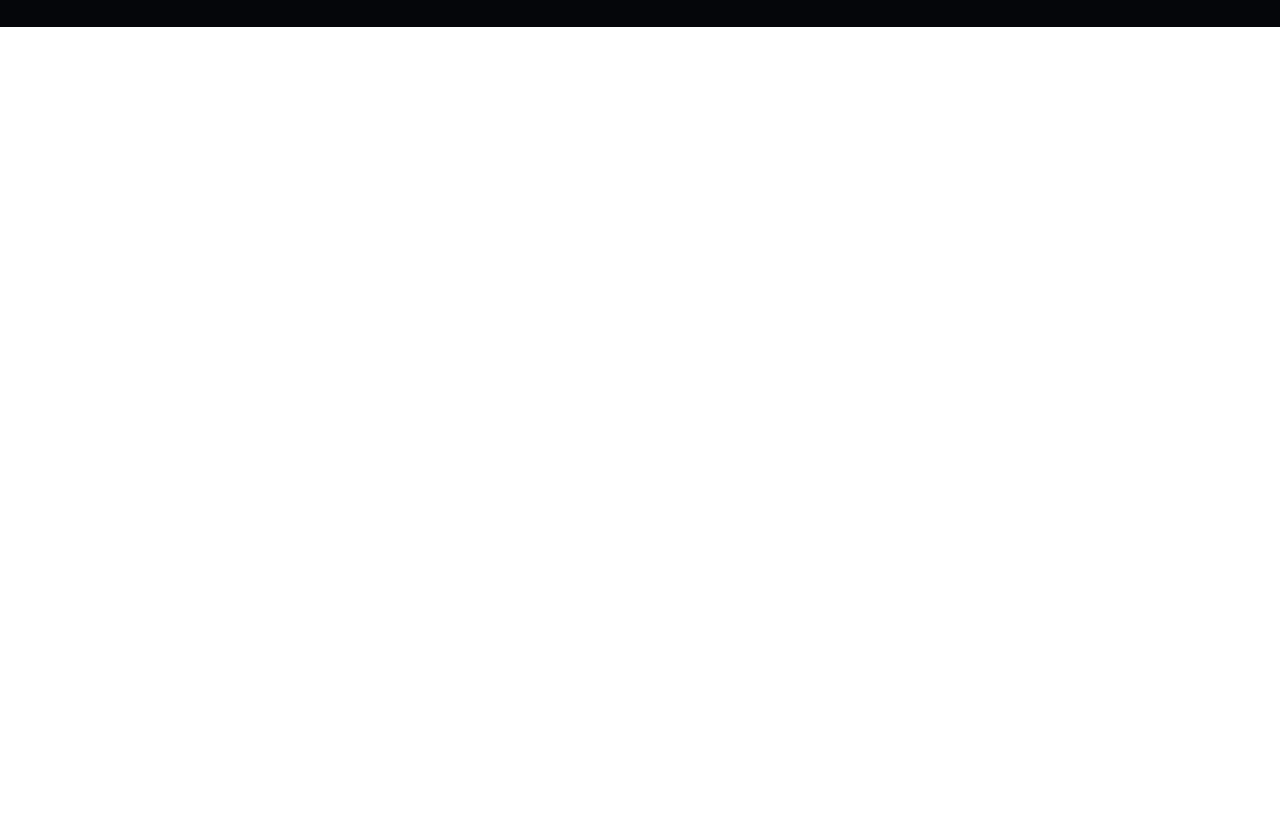
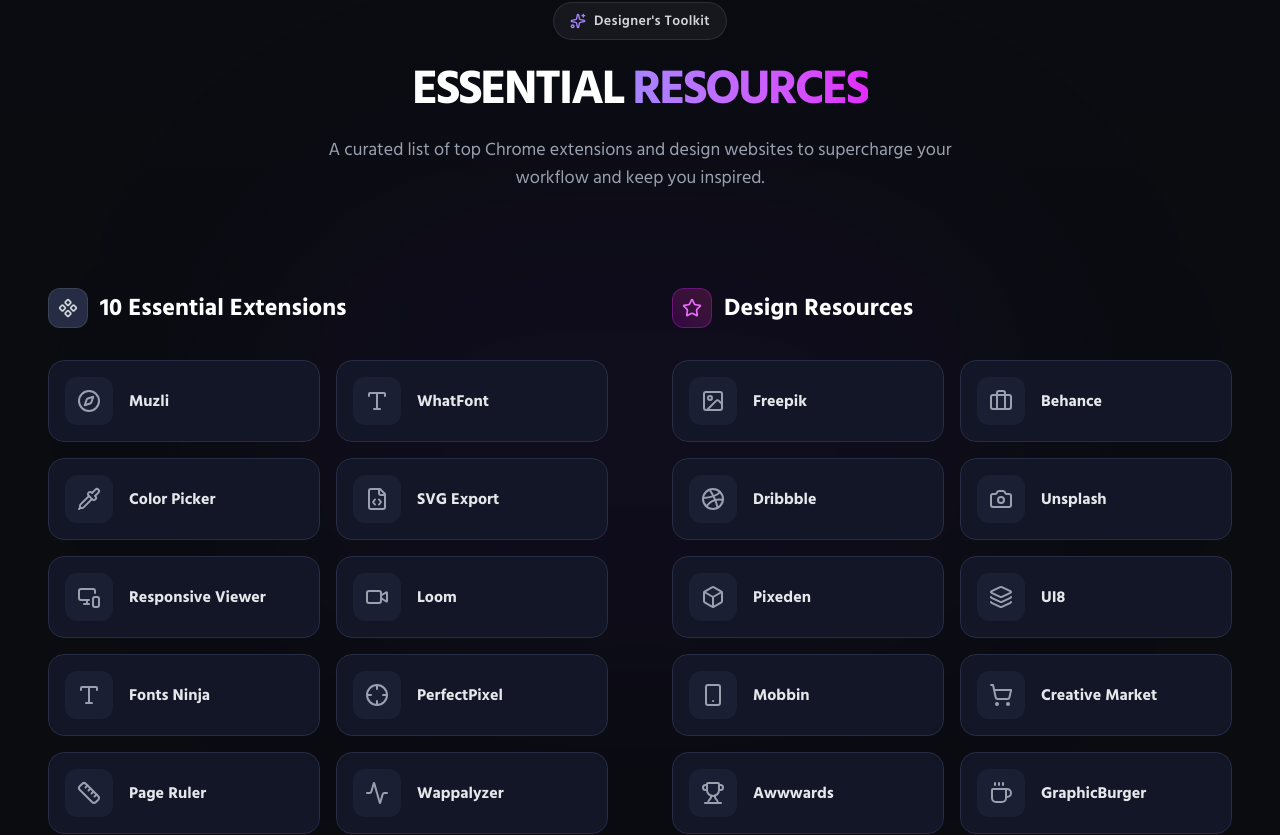
Before and after one commit to sakibulislamsbmc/Graphic-Design-course, a React (Vite) app: page / in a window 1280 px wide. Shown: the part 8290-9125 px from the top of the page. Before the commit the page ends 8317 px from the top, so only its background shows below. Built offline with nearby package versions, Linux system fonts and the light colour scheme.

Commit message:
feat: Add additional resources section
Introduces new data structures and imports for "Additional Resources" section, including Chrome extensions and design websites, enhancing the landing page with useful links.

```diff
--- a/src/App.tsx
+++ b/src/App.tsx
@@ -35,7 +35,23 @@
   Smartphone,
   CreditCard,
   Building2,
-  Wallet
+  Wallet,
+  Compass,
+  Type,
+  Pipette,
+  FileCode,
+  MonitorSmartphone,
+  Video,
+  Crosshair,
+  Ruler,
+  Activity,
+  Image as ImageIcon,
+  Dribbble,
+  Camera,
+  Box,
+  ShoppingCart,
+  Trophy,
+  Coffee
 } from "lucide-react";
 
 // --- Data ---
@@ -486,6 +502,33 @@
     </div>
   );
 }
+
+// --- Additional Resources Data ---
+const chromeExtensions = [
+  { name: "Muzli", url: "https://chromewebstore.google.com/detail/muzli", icon: <Compass className="w-6 h-6" /> },
+  { name: "WhatFont", url: "https://chromewebstore.google.com/detail/whatfont", icon: <Type className="w-6 h-6" /> },
+  { name: "Color Picker", url: "https://chromewebstore.google.com/detail/color-picker", icon: <Pipette className="w-6 h-6" /> },
+  { name: "SVG Export", url: "https://chromewebstore.google.com/detail/svg-export", icon: <FileCode className="w-6 h-6" /> },
+  { name: "Responsive Viewer", url: "https://chromewebstore.google.com/detail/responsive-viewer", icon: <MonitorSmartphone className="w-6 h-6" /> },
+  { name: "Loom", url: "https://chromewebstore.google.com/detail/loom", icon: <Video className="w-6 h-6" /> },
+  { name: "Fonts Ninja", url: "https://chromewebstore.google.com/detail/fonts-ninja", icon: <Type className="w-6 h-6" /> },
+  { name: "PerfectPixel", url: "https://chromewebstore.google.com/detail/perfectpixel", icon: <Crosshair className="w-6 h-6" /> },
+  { name: "Page Ruler", url: "https://chromewebstore.google.com/detail/page-ruler", icon: <Ruler className="w-6 h-6" /> },
+  { name: "Wappalyzer", url: "https://chromewebstore.google.com/detail/wappalyzer", icon: <Activity className="w-6 h-6" /> }
+];
+
+const designWebsites = [
+  { name: "Freepik", url: "https://www.freepik.com", icon: <ImageIcon className="w-6 h-6" /> },
+  { name: "Behance", url: "https://www.behance.net", icon: <Briefcase className="w-6 h-6" /> },
+  { name: "Dribbble", url: "https://dribbble.com", icon: <Dribbble className="w-6 h-6" /> },
+  { name: "Unsplash", url: "https://unsplash.com", icon: <Camera className="w-6 h-6" /> },
+  { name: "Pixeden", url: "https://www.pixeden.com", icon: <Box className="w-6 h-6" /> },
+  { name: "UI8", url: "https://ui8.net", icon: <Layers className="w-6 h-6" /> },
+  { name: "Mobbin", url: "https://mobbin.com", icon: <Smartphone className="w-6 h-6" /> },
+  { name: "Creative Market", url: "https://creativemarket.com", icon: <ShoppingCart className="w-6 h-6" /> },
+  { name: "Awwwards", url: "https://www.awwwards.com", icon: <Trophy className="w-6 h-6" /> },
+  { name: "GraphicBurger", url: "https://graphicburger.com", icon: <Coffee className="w-6 h-6" /> }
+];
 
 function LandingPage() {
   const navigate = useNavigate();
@@ -1075,6 +1118,96 @@
              </motion.div>
           </section>
 
+          {/* Section 8: Resources & Inspiration (NEW) */}
+          <section id="resources" className="py-20 md:py-32 relative">
+             <div className="absolute top-1/2 left-1/2 -translate-x-1/2 -translate-y-1/2 w-full max-w-[800px] h-[500px] bg-violet-600/5 blur-[120px] rounded-full pointer-events-none"></div>
+
+             <div className="max-w-7xl mx-auto px-6 relative z-10">
+                <div className="text-center mb-16 md:mb-24">
+                  <div className="inline-flex items-center gap-2 px-4 py-2 rounded-full bg-white/5 border border-white/10 mb-6">
+                    <Sparkles className="w-4 h-4 text-violet-400" />
+                    <span className="text-sm font-semibold tracking-wide text-gray-300">Designer's Toolkit</span>
+                  </div>
+                  <h2 className="text-3xl md:text-5xl font-black text-white mb-6 uppercase tracking-tighter">
+                    Essential <span className="text-transparent bg-clip-text bg-gradient-to-r from-violet-400 to-fuchsia-500">Resources</span>
+                  </h2>
+                  <p className="text-gray-400 text-lg max-w-2xl mx-auto">
+                    A curated list of top Chrome extensions and design websites to supercharge your workflow and keep you inspired.
+                  </p>
+                </div>
+
+                <div className="grid lg:grid-cols-2 gap-12 lg:gap-16">
+                  {/* Chrome Extensions */}
+                  <div>
+                    <div className="flex items-center gap-3 mb-8">
+                       <div className="w-10 h-10 rounded-xl bg-[#262c43] flex items-center justify-center border border-white/10">
+                         <Component className="w-5 h-5 text-gray-300" />
+                       </div>
+                       <h3 className="text-2xl font-bold">10 Essential Extensions</h3>
+                    </div>
+                    <div className="grid grid-cols-1 sm:grid-cols-2 gap-4">
+                      {chromeExtensions.map((ext, index) => (
+                        <motion.a
+                          key={index}
+                          href={ext.url}
+                          target="_blank"
+                          rel="noopener noreferrer"
+                          whileHover={{ scale: 1.03, y: -2 }}
+                          whileTap={{ scale: 0.98 }}
+                          className="group bg-[#121626] border border-[#262c43] hover:border-violet-500/50 p-4 rounded-2xl flex items-center gap-4 transition-colors relative overflow-hidden"
+                        >
+                          <div className="absolute inset-0 bg-gradient-to-r from-violet-500/0 via-violet-500/0 to-violet-500/10 opacity-0 group-hover:opacity-100 transition-opacity"></div>
+                          <div className="w-12 h-12 rounded-xl bg-[#1a1f33] group-hover:bg-violet-500/20 text-gray-400 group-hover:text-violet-400 flex items-center justify-center transition-colors">
+                            {ext.icon}
+                          </div>
+                          <div>
+                            <h4 className="font-bold text-gray-200 group-hover:text-white transition-colors">{ext.name}</h4>
+                            <span className="text-xs text-violet-400 opacity-0 group-hover:opacity-100 transition-opacity absolute right-4 top-1/2 -translate-y-1/2 flex items-center gap-1">
+                              Get <ExternalLink size={12} />
+                            </span>
+                          </div>
+                        </motion.a>
+                      ))}
+                    </div>
+                  </div>
+
+                  {/* Websites & Inspiration */}
+                  <div>
+                    <div className="flex items-center gap-3 mb-8">
+                       <div className="w-10 h-10 rounded-xl bg-gradient-to-tr from-fuchsia-600/20 to-pink-500/20 flex items-center justify-center border border-fuchsia-500/30">
+                         <Star className="w-5 h-5 text-fuchsia-400" />
+                       </div>
+                       <h3 className="text-2xl font-bold">Design Resources</h3>
+                    </div>
+                    <div className="grid grid-cols-1 sm:grid-cols-2 gap-4">
+                      {designWebsites.map((site, index) => (
+                        <motion.a
+                          key={index}
+                          href={site.url}
+                          target="_blank"
+                          rel="noopener noreferrer"
+                          whileHover={{ scale: 1.03, y: -2 }}
+                          whileTap={{ scale: 0.98 }}
+                          className="group bg-[#121626] border border-[#262c43] hover:border-fuchsia-500/50 p-4 rounded-2xl flex items-center gap-4 transition-colors relative overflow-hidden"
+                        >
+                          <div className="absolute inset-0 bg-gradient-to-r from-fuchsia-500/0 via-fuchsia-500/0 to-fuchsia-500/10 opacity-0 group-hover:opacity-100 transition-opacity"></div>
+                          <div className="w-12 h-12 rounded-xl bg-[#1a1f33] group-hover:bg-fuchsia-500/20 text-gray-400 group-hover:text-fuchsia-400 flex items-center justify-center transition-colors">
+                            {site.icon}
+                          </div>
+                          <div>
+                            <h4 className="font-bold text-gray-200 group-hover:text-white transition-colors">{site.name}</h4>
+                            <span className="text-xs text-fuchsia-400 opacity-0 group-hover:opacity-100 transition-opacity absolute right-4 top-1/2 -translate-y-1/2 flex items-center gap-1">
+                              Visit <ExternalLink size={12} />
+                            </span>
+                          </div>
+                        </motion.a>
+                      ))}
+                    </div>
+                  </div>
+                </div>
+             </div>
+          </section>
+
         </div>
       </main>
 
```
